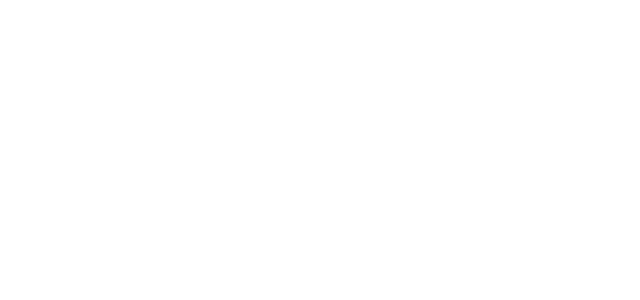
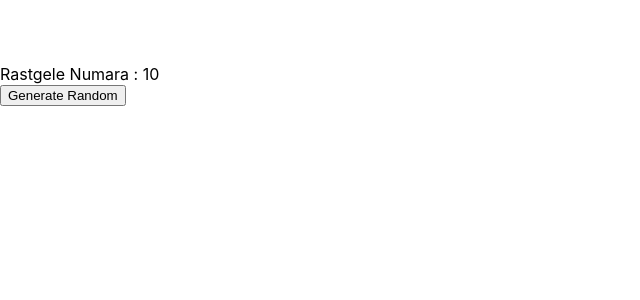
Before and after one commit to neominalsolutions/react-flight-app, a React (Create React App) app: page /state in a window 1280 px wide. Shown: the top 300 px of the page, without its empty margins (0-640 px from the left). Built offline with nearby package versions, Linux system fonts and the light colour scheme.

Commit message:
StateSamplePage

```diff
--- a/src/App.tsx
+++ b/src/App.tsx
@@ -4,6 +4,7 @@
 import { Outlet, useRoutes } from 'react-router-dom';
 import AlertSamplePage from './pages/AlertSamplePage';
 import UseStateSamplePage from './pages/UseStateSamplePage';
+import StateSamplePage from './pages/StateSamplePage';
 
 function App() {
 	// yönlendirme dosyamız.
@@ -21,7 +22,7 @@
 		},
 		{
 			path: '/state',
-			Component: null,
+			Component: StateSamplePage,
 		},
 	]);
 
--- /dev/null
+++ b/src/pages/StateSamplePage.tsx
@@ -0,0 +1,41 @@
+import React, { useState } from 'react';
+
+type StateSampleProps = {
+	value?: number;
+};
+
+function StateSamplePage({ value = 10 }: StateSampleProps) {
+	// hooklar function içinde tanımlanmalıdır
+	// random getter, setRandom setter
+	// set'li yapılar stat değişikliği yapmamızı sağlar
+	// random değişkeni güncel state bilgisine erişmemiz ve ekran bind etmemizi sağlar.
+	// useState Hook ile arayüzde kullanıcı etkileşimi sonucunda değişecek olan değerin virtual doma yansıtılmasını sağlayan bir özel fonksşyondur.
+	// Propstandan gelen initial değerleri state'in inital değerini bağlayabiliriz.
+	// Fakat props state gibi güncelllenemez.
+	const [random, setRandom] = useState<number>(value); // 0 state initial value
+	// state numeric bir değer olucak
+	// functionları her zaman const yapalım. aynı isimde aynı referansa sahip bir function aynı component içinde olmamalıdır. const bu referansı aynı olmasını engeller.
+	const generateRandom = () => {
+		const _random = Math.round(Math.random() * 100);
+		// const _random = random + 1; // set işlemleri başka bir değişken üzerinden yapılmalıdır.
+		// random = _random;
+		// console.log('random', random);
+		setRandom(_random); // state güncelleme işlemi
+		// state güncellemesi sonucunda virtual dom dirty oluyor ve component tekrar re-render ediliyor.
+	};
+
+	// let nm1 = 5;
+	// nm1 = 6;
+
+	console.log('...rendering');
+
+	return (
+		<div>
+			Rastgele Numara : {random}
+			<br></br>
+			<button onClick={generateRandom}>Generate Random</button>
+		</div>
+	);
+}
+
+export default StateSamplePage;
```
Also changed, not shown: src/components/a.html (deleted).
